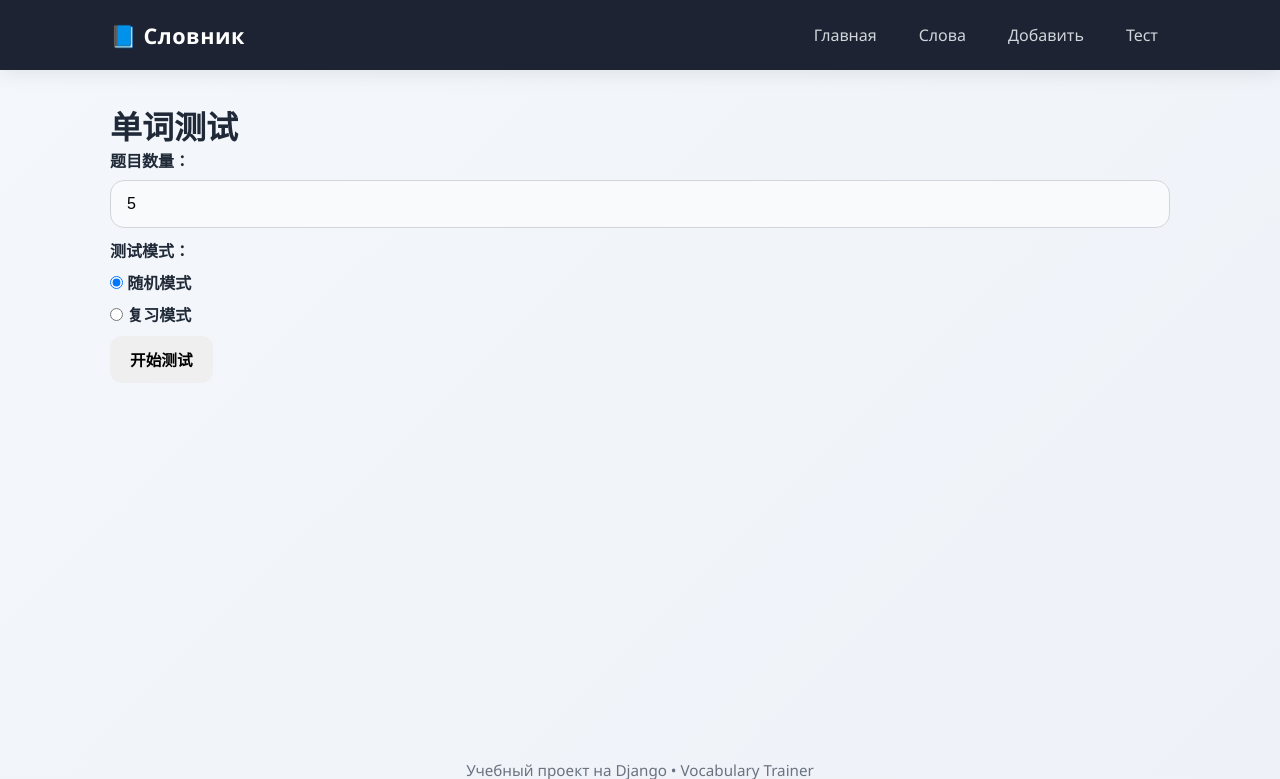
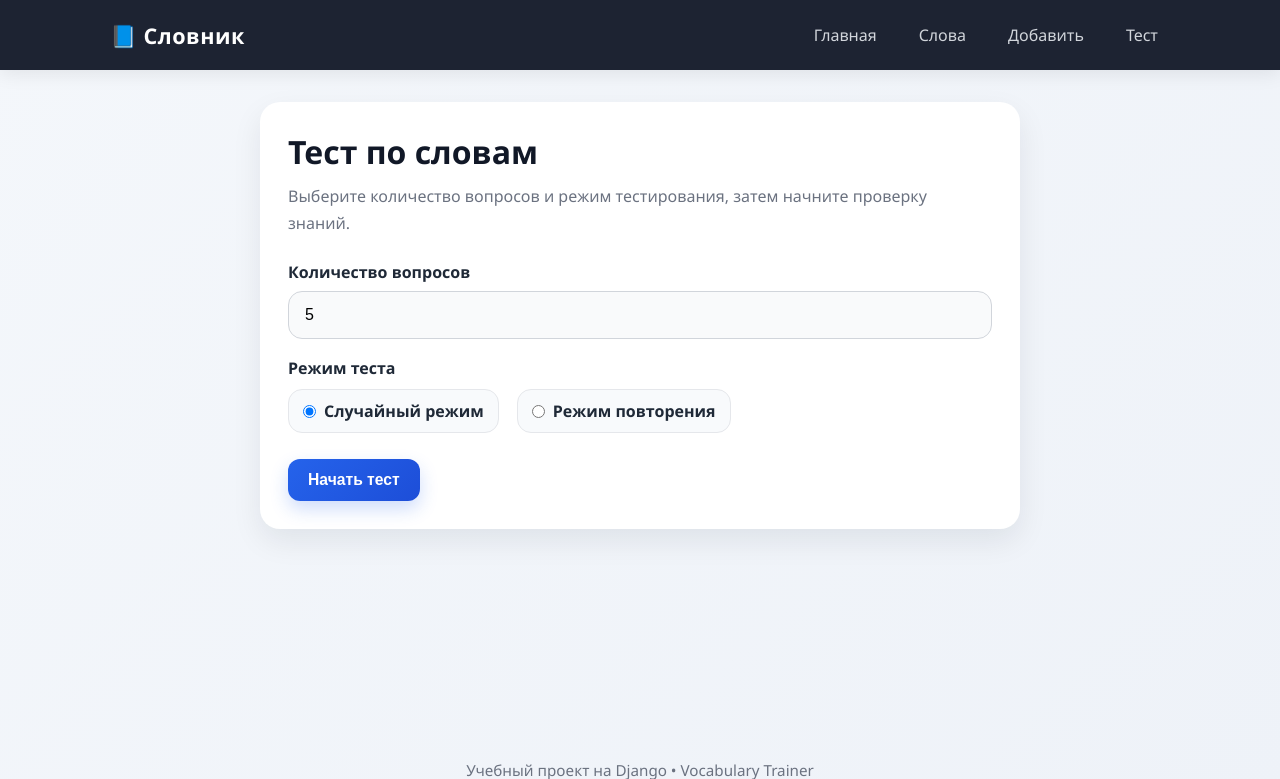
Before and after one commit to lafeya-lamos/webprogram-Word-book, a Django app: page /quiz/ in a window 1280 px wide. Shown: the top 779 px of the page. Run offline with Django 4.2, Linux system fonts and the light colour scheme.

Commit message:
style(templates): подключить статику и добавить CSS-классы

```diff
--- a/templates/blog/quiz.html
+++ b/templates/blog/quiz.html
@@ -1,55 +1,71 @@
 {% extends "base.html" %}
 
-{% block title %}单词测试{% endblock %}
+{% block title %}Тест по словам{% endblock %}
 
 {% block content %}
-    <h1>单词测试</h1>
+<div class="card quiz-config">
+    <h1 class="page-title">Тест по словам</h1>
+    <p class="page-subtitle">
+        Выберите количество вопросов и режим тестирования, затем начните проверку знаний.
+    </p>
 
-    <!-- 数量选择表单始终显示 -->
-    <form method="get" action="{% url 'quiz' %}" style="margin-bottom: 20px;">
-        <label for="num_questions">题目数量：</label>
-        <input type="number" name="num_questions" id="num_questions" min="1" max="20" value="{{ num_questions|default:5 }}">
+    <form method="get" action="{% url 'quiz' %}" novalidate>
+        <p>
+            <label for="num_questions">Количество вопросов</label>
+            <input type="number" name="num_questions" id="num_questions" min="1" max="20"
+                   value="{{ num_questions|default:5 }}">
+        </p>
 
-        <div style="margin: 10px 0;">
-            <label>测试模式：</label>
-            <label>
-                <input type="radio" name="mode" value="random" {% if mode == 'random' %}checked{% endif %}> 随机模式
+        <div style="margin: 18px 0;">
+            <label>Режим теста</label>
+            <div class="radio-row">
+                <label class="radio-option">
+                    <input type="radio" name="mode" value="random" {% if mode == 'random' %}checked{% endif %}>
+                    Случайный режим
                 </label>
-            <label>
-                <input type="radio" name="mode" value="review" {% if mode == 'review' %}checked{% endif %}> 复习模式
+
+                <label class="radio-option">
+                    <input type="radio" name="mode" value="review" {% if mode == 'review' %}checked{% endif %}>
+                    Режим повторения
                 </label>
             </div>
+        </div>
 
-        <button type="submit">开始测试</button>
+        <button type="submit" class="btn btn-primary">Начать тест</button>
     </form>
-
+</div>
 
 {% if error %}
-        <div style="color: red; font-weight: bold; margin-bottom: 20px;">
+    <div class="error-box quiz-config">
         {{ error }}
     </div>
 {% endif %}
 
 {% if not submitted and questions %}
-        <p>
-            <strong>当前模式：</strong>
-            {% if mode == 'random' %}随机模式{% else %}复习模式{% endif %}
+    <div class="card quiz-config">
+        <p class="page-subtitle">
+            <strong>Текущий режим:</strong>
+            {% if mode == 'random' %}
+                Случайный выбор слов из словаря
+            {% else %}
+                Повторение недавно добавленных слов
+            {% endif %}
         </p>
 
-        <form method="post">
+        <form method="post" novalidate>
             {% csrf_token %}
             <input type="hidden" name="total_questions" value="{{ questions|length }}">
 
             {% for q in questions %}
-                <div style="border:1px solid #ccc; padding:15px; margin-bottom:20px; border-radius:8px;">
-                    <h3>第 {{ q.question_no }} 题：{{ q.word }}</h3>
+                <div class="question-card">
+                    <h3 class="question-title">Вопрос {{ q.question_no }}: {{ q.word }}</h3>
 
                     <input type="hidden" name="word_{{ q.question_no }}" value="{{ q.word }}">
                     <input type="hidden" name="correct_{{ q.question_no }}" value="{{ q.correct_answer }}">
 
                     {% for option in q.options %}
-                        <div style="margin: 8px 0;">
-                            <label>
+                        <div class="option-item">
+                            <label style="margin: 0;">
                                 <input type="radio" name="question_{{ q.question_no }}" value="{{ option.text }}">
                                 {{ option.text }}
                             </label>
@@ -58,35 +74,41 @@
                 </div>
             {% endfor %}
 
-            <button type="submit" style="padding:10px 20px;">提交答案</button>
+            <button type="submit" class="btn btn-success">Отправить ответы</button>
         </form>
+    </div>
 {% endif %}
 
 {% if submitted %}
-        <h2>测试结果：{{ score }} / {{ total }}</h2>
+    <div class="card quiz-config">
+        <h2 class="page-title" style="font-size: 1.8rem;">Результат: {{ score }} / {{ total }}</h2>
+        <p class="page-subtitle">Ниже вы можете посмотреть разбор каждого ответа.</p>
+    </div>
 
     {% for q in questions %}
-            <div style="border:1px solid #ccc; padding:15px; margin-bottom:20px; border-radius:8px;">
-                <h3>第 {{ q.question_no }} 题：{{ q.word }}</h3>
+        <div class="question-card quiz-config">
+            <h3 class="question-title">Вопрос {{ q.question_no }}: {{ q.word }}</h3>
 
             {% if q.answered %}
-                    <p><strong>你的答案：</strong> {{ q.selected_answer }}</p>
+                <p><strong>Ваш ответ:</strong> {{ q.selected_answer }}</p>
             {% else %}
-                    <p><strong>你的答案：</strong> <span style="color: orange;">未作答</span></p>
+                <p><strong>Ваш ответ:</strong> <span class="result-warning">Нет ответа</span></p>
             {% endif %}
 
-                <p><strong>正确答案：</strong> {{ q.correct_answer }}</p>
+            <p><strong>Правильный ответ:</strong> {{ q.correct_answer }}</p>
 
             {% if q.is_correct %}
-                    <p style="color: green; font-weight: bold;">✔ 正确</p>
+                <p class="result-correct">✔ Правильно</p>
             {% else %}
-                    <p style="color: red; font-weight: bold;">✘ 错误</p>
+                <p class="result-wrong">✘ Неправильно</p>
             {% endif %}
         </div>
     {% endfor %}
 
-        <a href="{% url 'quiz' %}">
-            <button style="padding:10px 20px;">再来一组新题</button>
+    <div class="quiz-config" style="text-align: center;">
+        <a href="{% url 'quiz' %}" class="btn-link">
+            <button class="btn btn-primary">Пройти новый тест</button>
         </a>
+    </div>
 {% endif %}
 {% endblock %}
```
Lines whose indentation alone changed are shown as unchanged.
